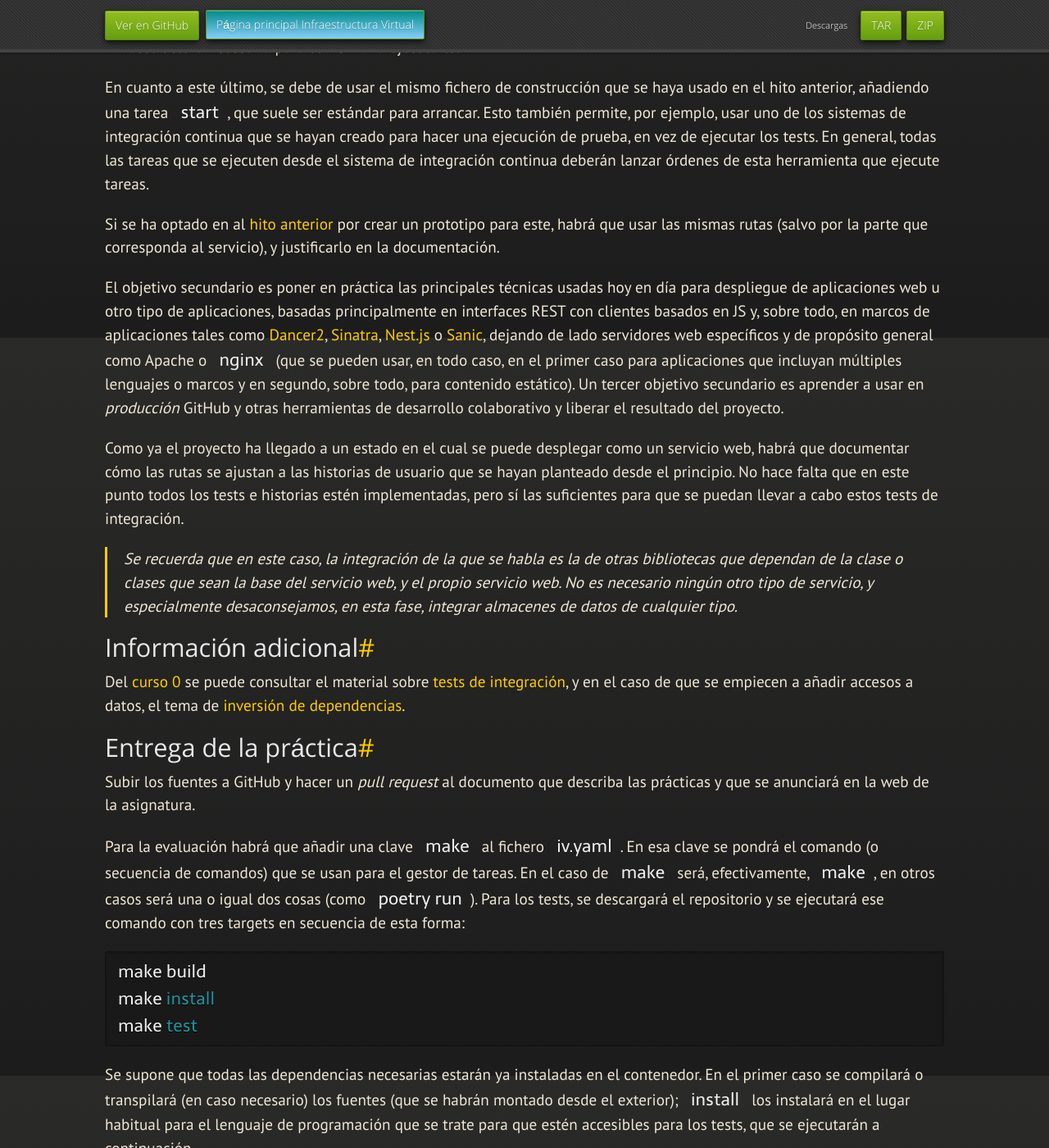
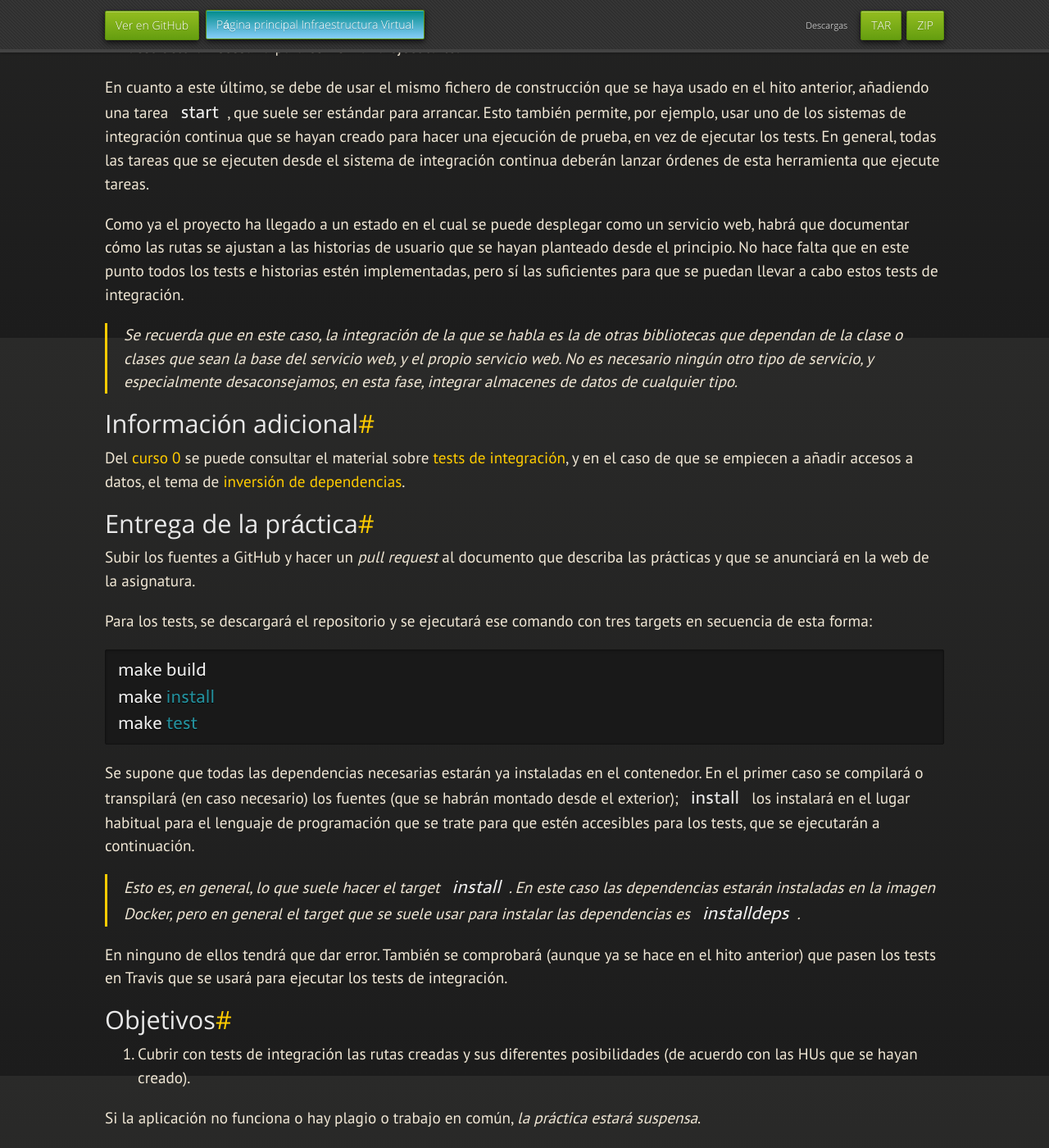
Before and after one commit to JJ/IV, a Jekyll site: the page built from documentos/proyecto/9.Microservicio.md, in a window 1280 px wide and 1400 px high, scrolled down 488 px. Shown: the whole window at 82% size. Built offline with Jekyll 4.4.1, drawn with Linux system fonts in a browser that asks for light colours; nearby versions of some CDN libraries; some web fonts are replaced; our own code applies the rules of GitHub Pages for plain Markdown files.

Commit message:
Sync documentos/proyecto/9.Microservicio.md de master a gh-pages

````diff
--- a/documentos/proyecto/9.Microservicio.md
+++ b/documentos/proyecto/9.Microservicio.md
@@ -33,25 +33,6 @@ de prueba, en vez de ejecutar los tests. En general, todas las tareas
 que se ejecuten desde el sistema de integración continua deberán
 lanzar órdenes de esta herramienta que ejecute tareas.
 
-Si se ha optado en al [hito anterior](5.Serverless) por crear un
-prototipo para este, habrá que usar las mismas rutas (salvo por la
-parte que corresponda al servicio), y justificarlo en la documentación.
-
-El objetivo secundario es poner en práctica las principales técnicas
-usadas hoy en día para despliegue de aplicaciones web u otro tipo de
-aplicaciones, basadas principalmente en interfaces REST con clientes
-basados en JS y, sobre todo, en marcos de aplicaciones tales
-como
-[Dancer2](https://metacpan.org/pod/Dancer2),
-[Sinatra](http://sinatrarb.com/), [Nest.js](https://nestjs.com/)
-o [Sanic](https://sanic.readthedocs.io/en/latest/), dejando de lado
-servidores web específicos y de propósito general como Apache o
-`nginx` (que se pueden usar, en todo caso, en el primer caso para
-aplicaciones que incluyan múltiples lenguajes o marcos y en segundo,
-sobre todo, para contenido estático).  Un tercer objetivo secundario
-es aprender a usar en *producción* GitHub y otras herramientas de
-desarrollo colaborativo y liberar el resultado del proyecto.
-
 Como ya el proyecto ha llegado a un estado en el cual se puede
 desplegar como un servicio web, habrá que documentar cómo las rutas se
 ajustan a las historias de usuario que se hayan planteado desde el
@@ -81,11 +62,7 @@ Subir los fuentes a GitHub y hacer un *pull request* al documento que
 describa las prácticas y que se anunciará en la web de la
 asignatura.
 
-Para la evaluación habrá que añadir una clave `make` al fichero
-`iv.yaml`. En esa clave se pondrá el comando (o secuencia de comandos)
-que se usan para el gestor de tareas. En el caso de `make` será,
-efectivamente, `make`, en otros casos será una o igual dos cosas (como
-`poetry run`). Para los tests, se descargará el repositorio y se
+Para los tests, se descargará el repositorio y se
 ejecutará ese comando con tres targets en secuencia de esta forma:
 
 ```shell
````
